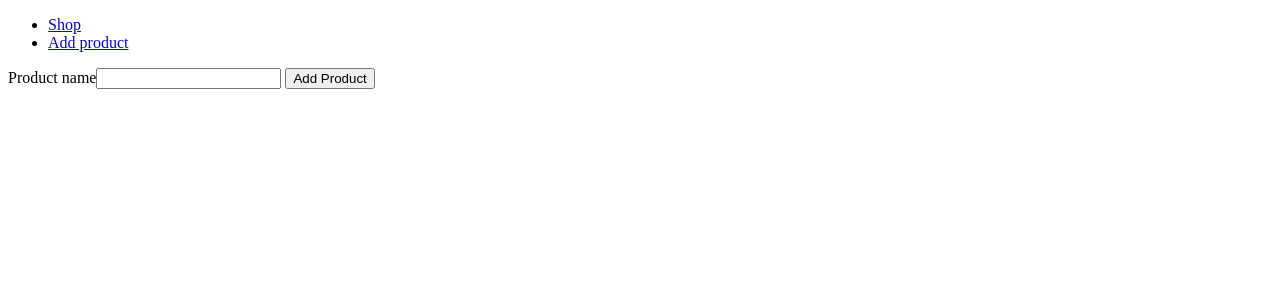
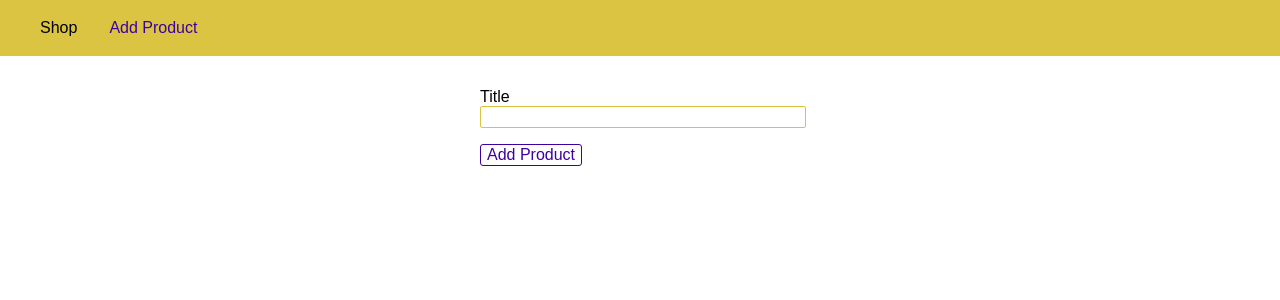
Before and after one commit to Omar-Aldabbas/Express-simple-mvc, a Node server app: page /admin/add-products in a window 1280 px wide; the page is wider, and only the part inside the window is pictured. Shown: the top 300 px of that part. Run offline with Node 20, Linux system fonts and the light colour scheme.

Commit message:
serving statiic files

```diff
--- a/app.js
+++ b/app.js
@@ -1,6 +1,9 @@
 const express = require("express");
 const path = require('path')
 // const bodyParser = require('body-parser')
+
+const rootDir = require('./utils/path.js')
+
 
 const adminRoutes = require("./routes/admin.js");
 const shopRoutes = require("./routes/shop.js");
@@ -10,6 +13,8 @@ const app = express();
 // app.use(bodyParser.urlencoded()); // old way
 app.use(express.urlencoded({ extended: false}))
 
+app.use(express.static(path.join(rootDir , 'public')))
+
 
 // app.use(adminRoutes, shopRoutes);
 
@@ -17,7 +22,7 @@ app.use("/admin",adminRoutes);
 app.use(shopRoutes)
 
 app.use((req, res, next) => {
-    res.status(404).sendFile(path.join(__dirname, 'views', '404.html'))
+    res.status(404).sendFile(path.join(rootDir, 'views', '404.html'))
 })
 
 // app.use("/{*splat}", (req, res, next) => {
--- /dev/null
+++ b/public/css/main.css
@@ -0,0 +1,45 @@
+body {
+    padding: 0;
+    margin: 0;
+    font-family: sans-serif;
+}
+
+main {
+    padding: 1rem;
+}
+
+.main-header {
+    width: 100%;
+    height: 3.5rem;
+    background-color: #dbc441;
+    padding: 0 1.5rem;
+}
+
+.main-header__nav {
+    height: 100%;
+    display: flex;
+    align-items: center;
+}
+
+.main-header__item-list {
+    list-style: none;
+    margin: 0;
+    padding: 0;
+    display: flex;
+}
+
+.main-header__item {
+    margin: 0 1rem;
+    padding: 0;
+}
+
+.main-header__item a {
+    text-decoration: none;
+    color: black;
+}
+
+.main-header__item a:hover,
+.main-header__item a:active,
+.main-header__item a.active {
+    color: #3e00a1;
+}
--- /dev/null
+++ b/public/css/product.css
@@ -0,0 +1,36 @@
+.product-form {
+    width: 20rem;
+    max-width: 90%;
+    margin: auto;
+}
+
+.form-control {
+    margin: 1rem 0;
+}
+
+.form-control label,
+.form-control input {
+    display: block;
+    width: 100%;
+}
+
+.form-control input {
+    border: 1px solid #dbc441;
+    font: inherit;
+    border-radius: 2px;
+}
+
+button {
+    font: inherit;
+    border: 1px solid #3e00a1;
+    color: #3e00a1;
+    background: white;
+    border-radius: 3px;
+    cursor: pointer;
+}
+
+button:hover,
+button:active {
+    background-color: #3e00a1;
+    color: white;
+}
--- a/routes/admin.js
+++ b/routes/admin.js
@@ -1,10 +1,12 @@
 const express = require("express");
 const path = require('path');
+const rootDir = require('../utils/path.js')
+
 
 const router = express.Router();
 
 router.get("/add-products", (req, res, next) => {
-  res.sendFile(path.join(__dirname, '../', 'views', 'add-products.html'))
+  res.sendFile(path.join(rootDir, 'views', 'add-products.html'))
 });
 
 router.post("/add-products", (req, res, next) => {
--- a/routes/shop.js
+++ b/routes/shop.js
@@ -1,5 +1,6 @@
 const express = require('express');
 const path = require('path');
+const rootDir = require('../utils/path.js')
 
 const router = express.Router();
 
@@ -10,7 +11,7 @@ router.get("/", (req, res, next) => {
 
 
 router.get("/", (req, res, next) => {
-  res.sendFile(path.join(__dirname, '../', 'views', 'shop.html'));
+  res.sendFile(path.join(rootDir, 'views', 'shop.html'));
 });
 
 
--- /dev/null
+++ b/utils/path.js
@@ -0,0 +1,8 @@
+
+const path = require('path');
+
+
+const rootDir=path.dirname(require.main.filename);
+
+
+module.exports = rootDir;
--- a/views/add-products.html
+++ b/views/add-products.html
@@ -1,25 +1,35 @@
-<!doctype html>
+<!DOCTYPE html>
 <html lang="en">
+
 <head>
-    <meta charset="UTF-8" />
-    <meta name="viewport" content="width=device-width, initial-scale=1.0" />
-    <title>Add products</title>
+    <meta charset="UTF-8">
+    <meta name="viewport" content="width=device-width, initial-scale=1.0">
+    <meta http-equiv="X-UA-Compatible" content="ie=edge">
+    <title>Add Product</title>
+    <link rel="stylesheet" href="/css/main.css">
+    <link rel="stylesheet" href="/css/product.css">
 </head>
+
 <body>
-    <header>
-      <na>
-        <ul>
-          <li><a href="/">Shop</a></li>
-          <li><a href="/add-products">Add product</a></li>
+    <header class="main-header">
+        <nav class="main-header__nav">
+            <ul class="main-header__item-list">
+                <li class="main-header__item"><a href="/">Shop</a></li>
+                <li class="main-header__item"><a class="active" href="/admin/add-products">Add Product</a></li>
             </ul>
-      </na>
+        </nav>
     </header>
 
     <main>
-      <form action="/add-product" method="POST">
-        <label for="title">Product name</label><input type="text" name="title" />
-        <button>Add Product</button>
+        <form class="product-form" action="/admin/add-products" method="POST">
+            <div class="form-control">
+                <label for="title">Title</label>
+                <input type="text" name="title" id="title">
+            </div>
+
+            <button type="submit">Add Product</button>
         </form>
     </main>
 </body>
+
 </html>
```
Also changed, not shown: views/404.html (+15 -5 lines), views/shop.html (+21 -16 lines). Lines whose indentation alone changed are shown as unchanged.
